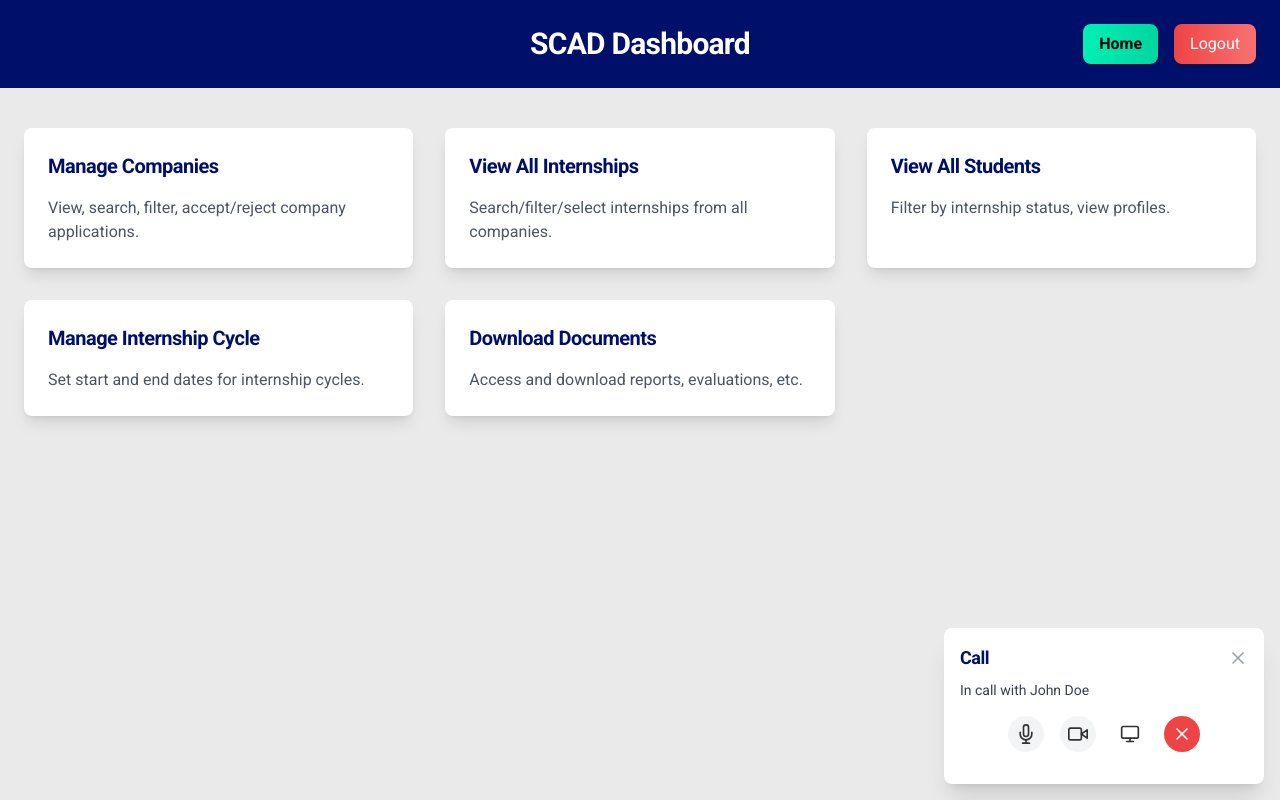
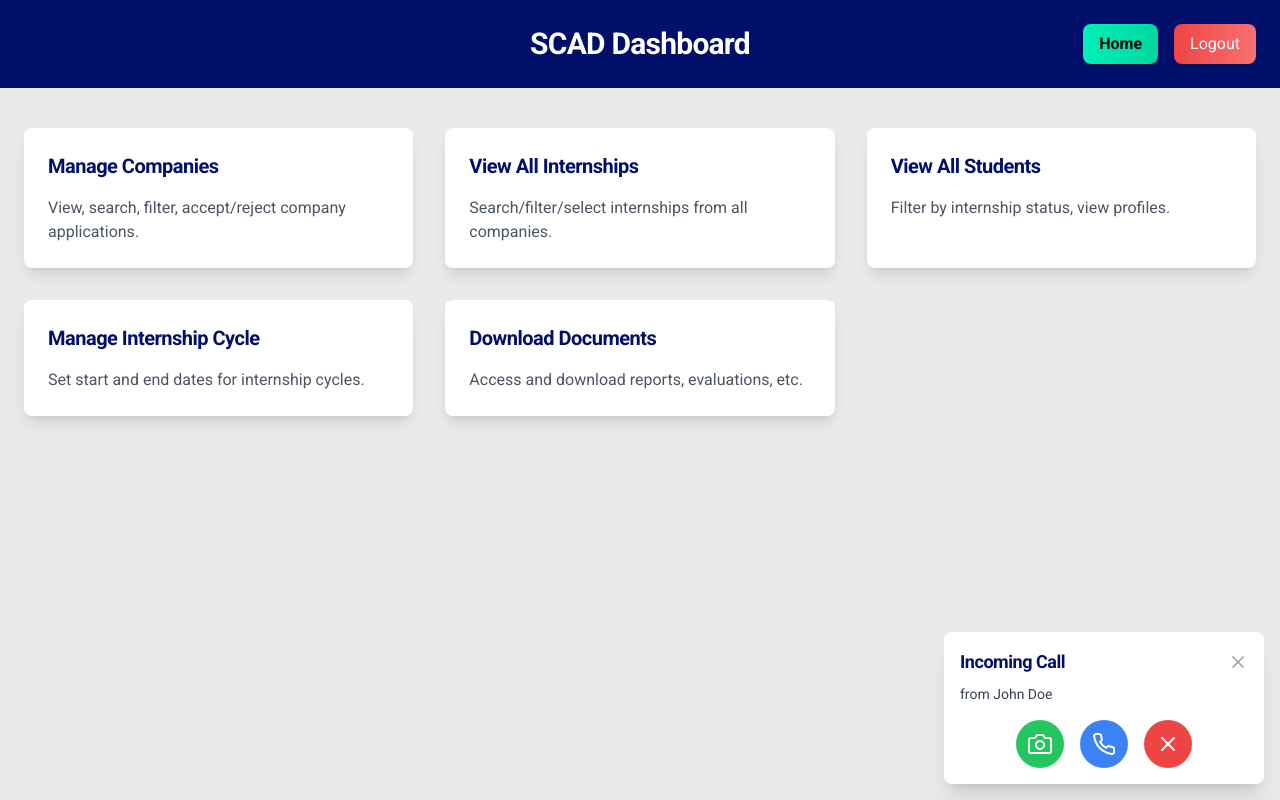
Before and after one commit to CSEN603-2025/Ghost-in-the-Machine, a React (Create React App) app: page /scad-dashboard in a window 1280 px wide. Built offline with nearby package versions, Linux system fonts and the light colour scheme; a web font is replaced by a local one.

Commit message:
revised call prompt

```diff
--- /dev/null
+++ b/src/components/IncomingCallPrompt.jsx
@@ -0,0 +1,58 @@
+import React from 'react';
+import PropTypes from 'prop-types';
+import { FiCamera, FiPhone, FiX } from 'react-icons/fi';
+
+const IncomingCallPrompt = ({
+  participantName,
+  onAcceptVideo,
+  onAcceptAudio,
+  onReject
+}) => (
+  <div className="fixed bottom-4 right-4 w-80 bg-white shadow-xl rounded-lg p-4 z-50">
+    <div className="flex justify-between items-center mb-2">
+      <h4 className="text-lg font-semibold text-[#00106A]">Incoming Call</h4>
+      <button
+        onClick={onReject}
+        className="text-gray-400 hover:text-gray-600"
+      >
+        <FiX size={20} />
+      </button>
+    </div>
+    <p className="text-sm text-gray-700 mb-4">from {participantName}</p>
+    <div className="flex justify-center space-x-4">
+      <button
+        onClick={onAcceptVideo}
+        className="bg-green-500 hover:bg-green-600 text-white p-3 rounded-full"
+      >
+        <FiCamera size={24} />
+      </button>
+      <button
+        onClick={onAcceptAudio}
+        className="bg-blue-500 hover:bg-blue-600 text-white p-3 rounded-full"
+      >
+        <FiPhone size={24} />
+      </button>
+      <button
+        onClick={onReject}
+        className="bg-red-500 hover:bg-red-600 text-white p-3 rounded-full"
+      >
+        <FiX size={24} />
+      </button>
+    </div>
+  </div>
+);
+
+IncomingCallPrompt.propTypes = {
+  participantName: PropTypes.string.isRequired,
+  onAcceptVideo: PropTypes.func,
+  onAcceptAudio: PropTypes.func,
+  onReject: PropTypes.func
+};
+
+IncomingCallPrompt.defaultProps = {
+  onAcceptVideo: () => {},
+  onAcceptAudio: () => {},
+  onReject: () => {}
+};
+
+export default IncomingCallPrompt;
--- a/src/pages/SCADDashboard.jsx
+++ b/src/pages/SCADDashboard.jsx
@@ -1,19 +1,21 @@
 import React, {useState, useEffect} from 'react';
 import { useNavigate } from 'react-router-dom';
-import VideoCallPrompt from '../components/VideoCallPrompt';
+import IncomingCallPrompt from '../components/IncomingCallPrompt';
+import OnGoingCallPrompt from '../components/OnGoingCallPrompt';
 import { video } from 'framer-motion/client';
 
 const SCADDashboard = () => {
   const navigate = useNavigate();
 
-  const [showPrompt, setShowPrompt] = useState(false);
+  const [showIncoming, setShowIncoming] = useState(false);
+  const [showOngoing, setShowOngoing] = useState(false);
   const [callStatus, setCallStatus] = useState('ringing');
   const [micEnabled, setMicEnabled] = useState(true);
   const [videoEnabled, setVideoEnabled] = useState(true);
   const [screenSharing, setScreenSharing] = useState(false);
 
   useEffect(() => {
-   const timer = setTimeout(() => setShowPrompt(true), 5000);
+    const timer = setTimeout(() => setShowIncoming(true), 5000);
     return () => clearTimeout(timer);
   }, []);
 
@@ -27,6 +29,26 @@ const SCADDashboard = () => {
 
   const handleHome = () => {
     navigate('/');
+  };
+
+  // Handle actions from incoming prompt
+  const handleAcceptVideo = () => {
+    setCallStatus('in-progress');
+    setVideoEnabled(true);
+    setMicEnabled(true);
+    setShowIncoming(false);
+    setShowOngoing(true);
+  };
+  const handleAcceptAudio = () => {
+    setCallStatus('in-progress');
+    setVideoEnabled(false);
+    setMicEnabled(true);
+    setShowIncoming(false);
+    setShowOngoing(true);
+  };
+  const handleReject = () => {
+    setShowIncoming(false);
+    setShowOngoing(false);
   };
 
   return (
@@ -100,20 +122,29 @@ const SCADDashboard = () => {
           <p className="text-gray-600">Access and download reports, evaluations, etc.</p>
         </div>
       </div>
-      {showPrompt && (
-      <VideoCallPrompt
-      videoCallStatus={callStatus}
+      {/* Incoming call prompt */}
+      {showIncoming && (
+        <IncomingCallPrompt
+          participantName="John Doe"
+          onAcceptVideo={handleAcceptVideo}
+          onAcceptAudio={handleAcceptAudio}
+          onReject={handleReject}
+        />
+      )}
+      {/* Ongoing call prompt */}
+      {showOngoing && (
+        <OnGoingCallPrompt
+          callStatus={callStatus}
           participantName="John Doe"
           micEnabled={micEnabled}
           videoEnabled={videoEnabled}
           screenSharing={screenSharing}
-      onAccept={() => setCallStatus('in-progress')}
-      onReject={() => setShowPrompt(false)}
-      onEndCall={() => setShowPrompt(false)}
+          onEndCall={handleReject}
           onToggleMic={() => setMicEnabled(v => !v)}
           onToggleVideo={() => setVideoEnabled(v => !v)}
           onToggleScreen={() => setScreenSharing(s => !s)}
-      />)}
+        />
+      )}
     </div>
   );
 };
```
Also changed, not shown: src/components/OnGoingCallPrompt.jsx (renamed from src/components/VideoCallPrompt.jsx). Lines whose indentation alone changed are shown as unchanged.
